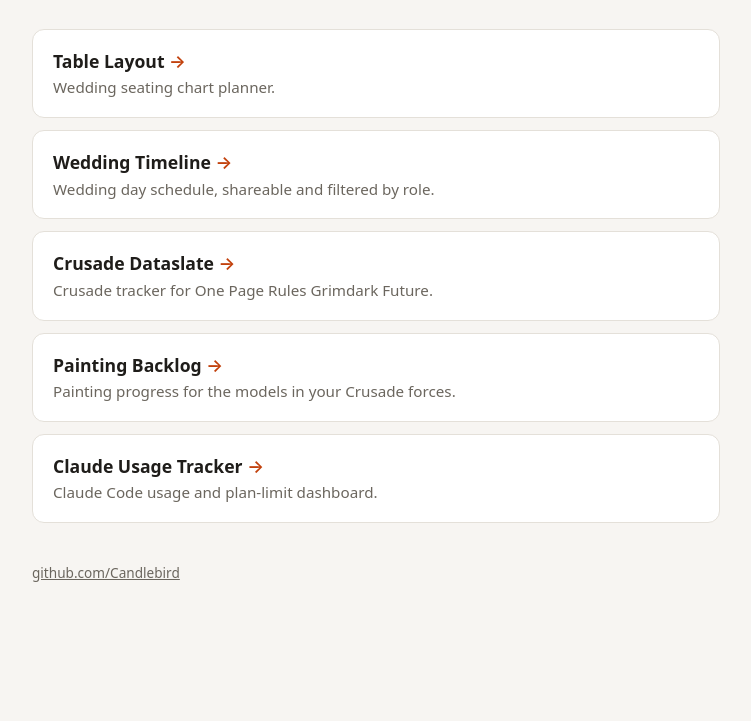
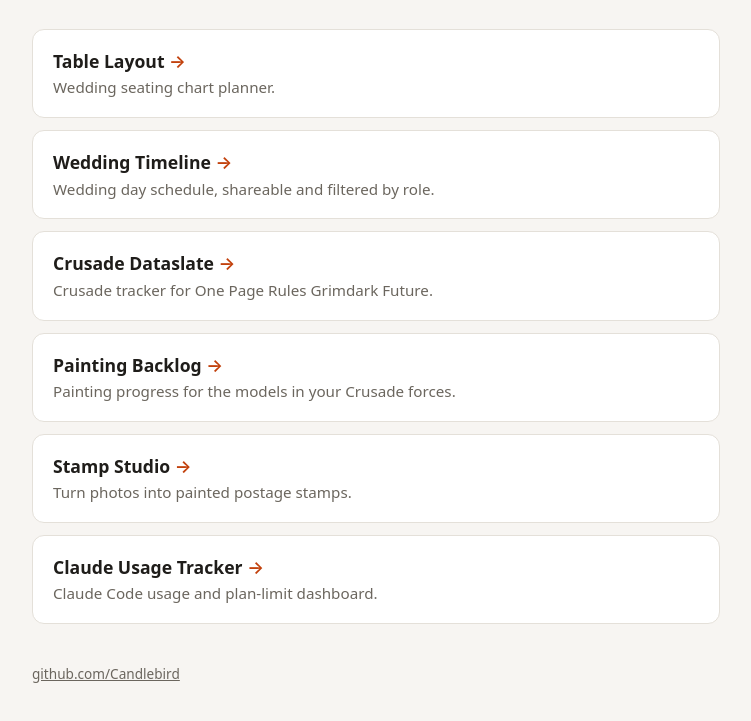
Before and after one commit to Candlebird/candlebird.github.io, a plain HTML site: page index.html in a window 1280 px wide. Shown: the part 135-856 px from the top of the page, without its empty margins (264-1015 px from the left). Before the commit the page ends 800 px from the top, so only its background shows below. Drawn offline with Linux system fonts and the light colour scheme.

Commit message:
Add Stamp Studio card
Co-Authored-By: Claude Opus 5.5 <noreply@anthropic.com>
Claude-Session: https://claude.ai/code/session_01ANFKByjWhBgBpon6dxb9HG

```diff
--- a/index.html
+++ b/index.html
@@ -85,6 +85,12 @@
         </a>
       </li>
       <li>
+        <a class="card" href="https://candlebird.github.io/stamp-studio/">
+          <div class="name">Stamp Studio</div>
+          <div class="desc">Turn photos into painted postage stamps.</div>
+        </a>
+      </li>
+      <li>
         <a class="card" href="https://candlebird.github.io/claude-usage-tracker/">
           <div class="name">Claude Usage Tracker</div>
           <div class="desc">Claude Code usage and plan-limit dashboard.</div>
```
